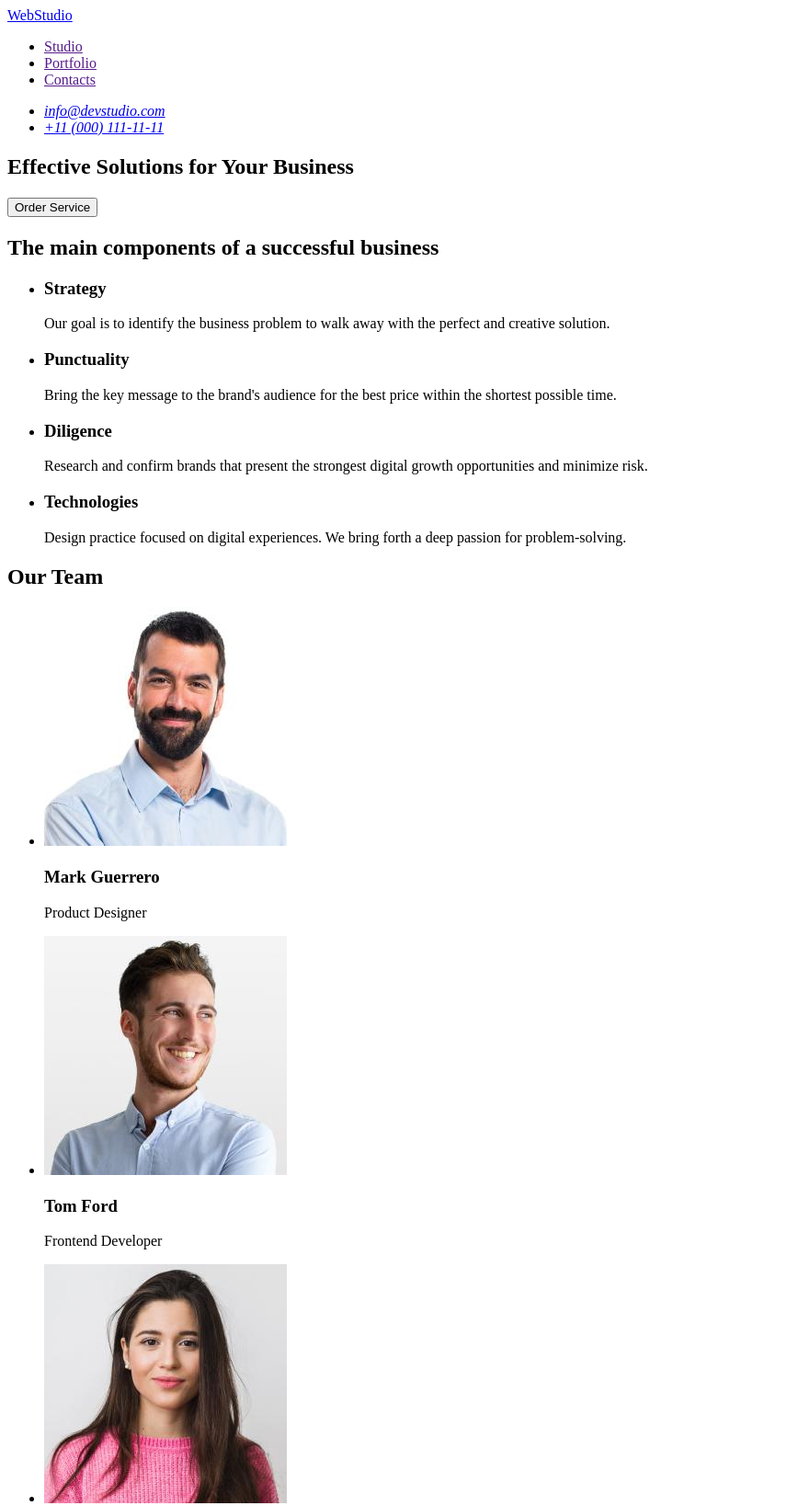
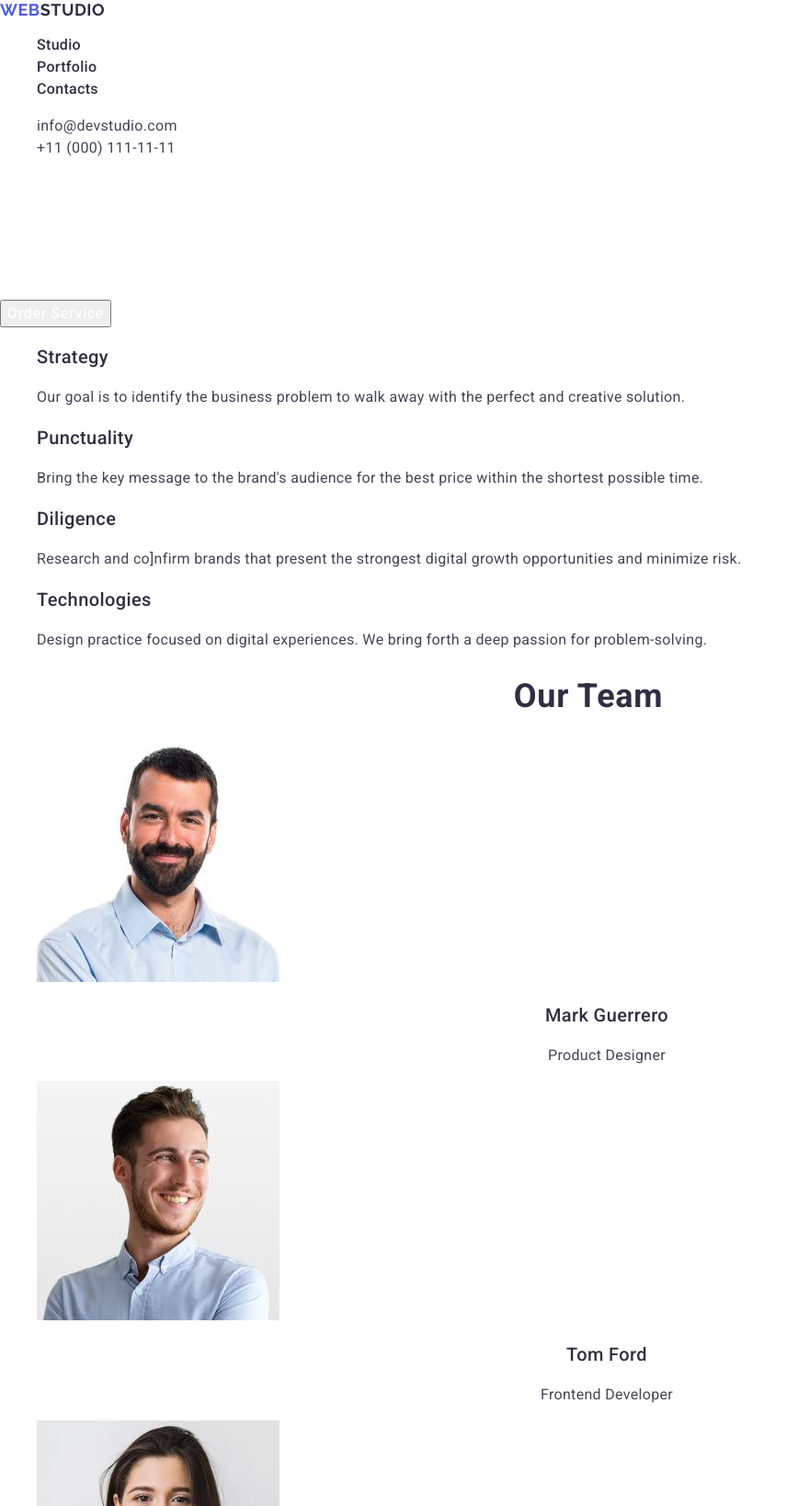
Before and after one commit to ViktoriiaTsikalo/goit-markup-hw-06, a plain HTML site: page index.html in a window 1280 px wide. Shown: the top 1638 px of the page at 92% size, without its empty margins (0-868 px from the left). Drawn offline with nearby package versions, Linux system fonts and the light colour scheme.

Commit message:
fifth commit

```diff
--- /dev/null
+++ b/css/styles.css
@@ -0,0 +1,136 @@
+body {
+  font-family: "Roboto", sans-serif;
+  color: #2e2f42;
+}
+
+ul {
+  list-style: none;
+}
+
+a {
+  text-decoration: none;
+}
+
+.logo {
+  font-family: "Raleway", sans-serif;
+  font-weight: 700;
+  font-size: 18px;
+  line-height: 117%;
+  letter-spacing: 0.03em;
+  text-transform: uppercase;
+  color: #4d5ae5;
+}
+
+.logo-part {
+  color: #2e2f42;
+}
+
+.top-bar-menu-link {
+  font-weight: 500;
+  font-size: 16px;
+  line-height: 150%;
+  letter-spacing: 0.02em;
+  color: #2e2f42;
+}
+
+.contacts-details {
+  font-weight: 400;
+  font-size: 16px;
+  line-height: 150%;
+  letter-spacing: 0.02em;
+  color: #434455;
+  font-style: normal;
+}
+
+.main-title {
+  font-weight: 700;
+  font-size: 56px;
+  line-height: 107%;
+  letter-spacing: 0.02em;
+  text-align: center;
+  color: #ffffff;
+}
+
+.button-text {
+  font-weight: 500;
+  font-size: 16px;
+  line-height: 150%;
+  letter-spacing: 0.04em;
+  color: #ffffff;
+}
+
+.section-components-title {
+  display: none;
+}
+
+.components-list-item-title {
+  font-weight: 500;
+  font-size: 20px;
+  line-height: 120%;
+  letter-spacing: 0.02em;
+}
+
+.components-list-item-text {
+  font-size: 16px;
+  line-height: 150%;
+  letter-spacing: 0.02em;
+  color: #434455;
+}
+
+.section-team-title {
+  font-weight: 700;
+  font-size: 36px;
+  line-height: 111%;
+  letter-spacing: 0.02em;
+  text-align: center;
+}
+
+.team-list-item-name {
+  font-weight: 500;
+  font-size: 20px;
+  line-height: 120%;
+  letter-spacing: 0.02em;
+  text-align: center;
+}
+
+.team-list-item-position {
+  font-size: 16px;
+  line-height: 150%;
+  letter-spacing: 0.02em;
+  text-align: center;
+  color: #434455;
+}
+
+.section-portfolio-title {
+  font-weight: 700;
+  font-size: 36px;
+  line-height: 111%;
+  letter-spacing: 0.02em;
+  text-align: center;
+}
+
+.portfolio-list-item-title {
+  font-weight: 500;
+  font-size: 20px;
+  line-height: 120%;
+  letter-spacing: 0.02em;
+}
+
+.portfolio-list-item-text {
+  font-weight: 400;
+  font-size: 16px;
+  line-height: 150%;
+  letter-spacing: 0.02em;
+  color: #434455;
+}
+
+.part-logo {
+  color: #f4f4fd;
+}
+
+.lower-bar-text {
+  font-size: 16px;
+  line-height: 150%;
+  letter-spacing: 0.02em;
+  color: #f4f4fd;
+}
--- a/index.html
+++ b/index.html
@@ -4,111 +4,211 @@
     <meta charset="UTF-8" />
     <meta name="viewport" content="width=device-width, initial-scale=1.0" />
     <title>WebStudio</title>
+    <link rel="preconnect" href="https://fonts.googleapis.com" />
+    <link rel="preconnect" href="https://fonts.gstatic.com" crossorigin />
+    <link
+      href="https://fonts.googleapis.com/css2?family=Raleway:wght@700&family=Roboto:wght@400;500;700&display=swap"
+      rel="stylesheet"
+    />
+
+    <link
+      rel="stylesheet"
+      href="https://cdnjs.cloudflare.com/ajax/libs/modern-normalize/3.0.1/modern-normalize.min.css"
+      integrity="sha512-q6WgHqiHlKyOqslT/lgBgodhd03Wp4BEqKeW6nNtlOY4quzyG3VoQKFrieaCeSnuVseNKRGpGeDU3qPmabCANg=="
+      crossorigin="anonymous"
+      referrerpolicy="no-referrer"
+    />
+    <link rel="stylesheet" href="css/styles.css" />
   </head>
   <body>
-    <header>
-      <nav>
-        <a href="./index.html">WebStudio</a>
-        <ul>
-          <li><a href="">Studio</a></li>
-          <li><a href="">Portfolio</a></li>
-          <li><a href="">Contacts</a></li>
+    <header class="top-bar">
+      <nav class="top-bar-navigation">
+        <a class="logo" href="./index.html"
+          >Web<span class="logo-part">Studio</span></a
+        >
+        <ul class="top-bar-menu">
+          <li class="top-bar-menu-item">
+            <a class="top-bar-menu-link" href="">Studio</a>
+          </li>
+          <li class="top-bar-menu-item">
+            <a class="top-bar-menu-link" href="">Portfolio</a>
+          </li>
+          <li class="top-bar-menu-item">
+            <a class="top-bar-menu-link" href="">Contacts</a>
+          </li>
         </ul>
       </nav>
-      <address>
-        <ul>
-          <li><a href="mailto:info@devstudio.com">info@devstudio.com</a></li>
-          <li><a href="tel:+110001111111">+11 (000) 111-11-11</a></li>
+      <address class="contacts">
+        <ul class="contacts-list">
+          <li class="contacts-list-item">
+            <a class="contacts-details" href="mailto:info@devstudio.com"
+              >info@devstudio.com</a
+            >
+          </li>
+          <li class="contacts-list-item">
+            <a class="contacts-details" href="tel:+110001111111"
+              >+11 (000) 111-11-11</a
+            >
+          </li>
         </ul>
       </address>
     </header>
-    <main>
-      <section>
-        <h1>Effective Solutions for Your Business</h1>
-        <button type="button">Order Service</button>
+    <main class="main-content">
+      <section class="section-initial">
+        <h1 class="main-title">Effective Solutions for Your Business</h1>
+        <button type="button" class="button-text">Order Service</button>
       </section>
-      <section>
-        <h2>The main components of a successful business</h2>
-        <ul>
-          <li>
-            <h3>Strategy</h3>
-            <p>
+      <section class="section-components">
+        <h2 class="section-components-title">
+          The main components of a successful business
+        </h2>
+        <ul class="components-list">
+          <li class="components-list-item">
+            <h3 class="components-list-item-title">Strategy</h3>
+            <p class="components-list-item-text">
               Our goal is to identify the business problem to walk away with the
               perfect and creative solution.
             </p>
           </li>
-          <li>
-            <h3>Punctuality</h3>
-            <p>
+          <li class="components-list-item">
+            <h3 class="components-list-item-title">Punctuality</h3>
+            <p class="components-list-item-text">
               Bring the key message to the brand's audience for the best price
               within the shortest possible time.
             </p>
           </li>
-          <li>
-            <h3>Diligence</h3>
-            <p>
-              Research and confirm brands that present the strongest digital
+          <li class="components-list-item">
+            <h3 class="components-list-item-title">Diligence</h3>
+            <p class="components-list-item-text">
+              Research and co]nfirm brands that present the strongest digital
               growth opportunities and minimize risk.
             </p>
           </li>
-          <li>
-            <h3>Technologies</h3>
-            <p>
+          <li class="components-list-item">
+            <h3 class="components-list-item-title">Technologies</h3>
+            <p class="components-list-item-text">
               Design practice focused on digital experiences. We bring forth a
               deep passion for problem-solving.
             </p>
           </li>
         </ul>
       </section>
-      <section>
-        <h2>Our Team</h2>
-        <ul>
-          <li>
+      <section class="section-team">
+        <h2 class="section-team-title">Our Team</h2>
+        <ul class="team-list">
+          <li class="team-list-item">
             <img
               src="./images/img1.jpg"
               alt="a man with a beard"
               width="264"
               height="260"
             />
-            <h3>Mark Guerrero</h3>
-            <p>Product Designer</p>
+            <h3 class="team-list-item-name">Mark Guerrero</h3>
+            <p class="team-list-item-position">Product Designer</p>
           </li>
-          <li>
+          <li class="team-list-item">
             <img
               src="./images/img2.jpg"
               alt="happy man"
               width="264"
               height="260"
             />
-            <h3>Tom Ford</h3>
-            <p>Frontend Developer</p>
+            <h3 class="team-list-item-name">Tom Ford</h3>
+            <p class="team-list-item-position">Frontend Developer</p>
           </li>
-          <li>
+          <li class="team-list-item">
             <img
               src="./images/img3.jpg"
               alt="a girl with long hair"
               width="264"
               height="260"
             />
-            <h3>Camila Garcia</h3>
-            <p>Marketing</p>
+            <h3 class="team-list-item-name">Camila Garcia</h3>
+            <p class="team-list-item-position">Marketing</p>
           </li>
-          <li>
+          <li class="team-list-item">
             <img
               src="./images/img4.jpg"
               alt="smiling man"
               width="264"
               height="260"
             />
-            <h3>Daniel Wilson</h3>
-            <p>UI Designer</p>
+            <h3 class="team-list-item-name">Daniel Wilson</h3>
+            <p class="team-list-item-position">UI Designer</p>
+          </li>
+        </ul>
+      </section>
+      <section class="section-portfolio">
+        <h2 class="section-portfolio-title">Our Portfolio</h2>
+        <ul class="portfolio-list">
+          <li class="portfolio-list-item">
+            <img
+              src="./images/img5.jpg"
+              alt="Banking App design"
+              width="360"
+              height="300"
+            />
+            <h3 class="portfolio-list-item-title">Banking App</h3>
+            <p class="portfolio-list-item-text">App</p>
+          </li>
+          <li class="portfolio-list-item">
+            <img
+              src="./images/img6.jpg"
+              alt="phone with QR code"
+              width="360"
+              height="300"
+            />
+            <h3 class="portfolio-list-item-title">Cashless Payment</h3>
+            <p class="portfolio-list-item-text">Marketing</p>
+          </li>
+          <li class="portfolio-list-item">
+            <img
+              src="./images/img7.jpg"
+              alt="laptop and phone"
+              width="360"
+              height="300"
+            />
+            <h3 class="portfolio-list-item-title">Meditation App</h3>
+            <p class="portfolio-list-item-text">App</p>
+          </li>
+          <li class="portfolio-list-item">
+            <img
+              src="./images/img8.jpg"
+              alt="car steering wheel"
+              width="360"
+              height="300"
+            />
+            <h3 class="portfolio-list-item-title">Taxi Service</h3>
+            <p class="portfolio-list-item-text">Marketing</p>
+          </li>
+          <li class="portfolio-list-item">
+            <img
+              src="./images/img9.jpg"
+              alt="phone screen"
+              width="360"
+              height="300"
+            />
+            <h3 class="portfolio-list-item-title">Screen Illustrations</h3>
+            <p class="portfolio-list-item-text">Design</p>
+          </li>
+          <li class="portfolio-list-item">
+            <img
+              src="./images/img10.jpg"
+              alt="smiling girl"
+              width="360"
+              height="300"
+            />
+            <h3 class="portfolio-list-item-title">Online Courses</h3>
+            <p class="portfolio-list-item-text">Marketing</p>
           </li>
         </ul>
       </section>
     </main>
-    <footer>
-      <a href="./index.html">WebStudio</a>
-      <p>
+    <footer class="lower-bar">
+      <a class="logo" href="./index.html"
+        >Web <span class="part-logo">Studio</span></a
+      >
+      <p class="lower-bar-text">
         Increase the flow of customers and sales for your business with digital
         marketing & growth solutions.
       </p>
```
Also changed, not shown: images/img10.jpg (added), images/img5.jpg (added), images/img6.jpg (added), images/img7.jpg (added), images/img8.jpg (added), images/img9.jpg (added).
